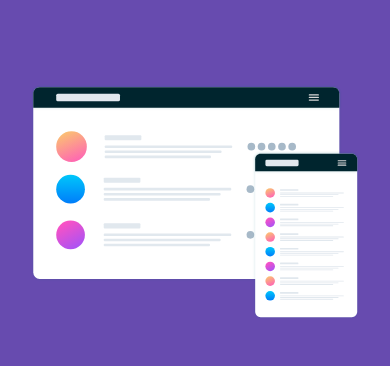
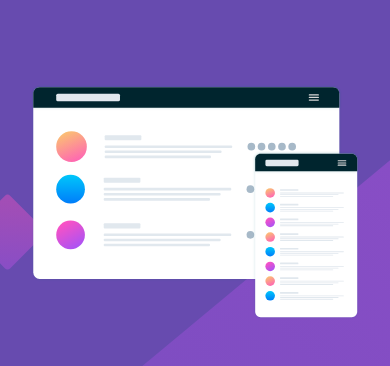
Before and after one commit to Jose08Victor/quest-html-e-css-avancado, a plain HTML site: page index.html in a window 390 px wide. Shown: the part 109-475 px from the top of the page. Drawn offline with nearby package versions, Linux system fonts and the light colour scheme; the site is published under a folder, as on GitHub Pages, so addresses that start at the root find nothing.

Commit message:
trocando o endereço da url do bg-desktop e mobile.

```diff
--- a/src/css/responsive.css
+++ b/src/css/responsive.css
@@ -1,6 +1,6 @@
 @media (max-width:1126px) {
     body {
-        background: url(/src/images/bg-mobile.svg) no-repeat top, var(--bg-color);
+        background: url(../images/bg-mobile.svg) no-repeat top, var(--bg-color);
         background-size: cover;
     }
 
--- a/src/css/style.css
+++ b/src/css/style.css
@@ -1,7 +1,7 @@
 @import url('https://fonts.googleapis.com/css2?family=Open+Sans&family=Poppins:wght@400;600&display=swap');
 
 body {
-    background: url(/src/images/bg-desktop.svg) no-repeat center, var(--bg-color);
+    background: url(../images/bg-desktop.svg) no-repeat center, var(--bg-color);
     background-position: -50px;
     font-family: 'Poppins', sans-serif;
     min-height: 100vh;
```
